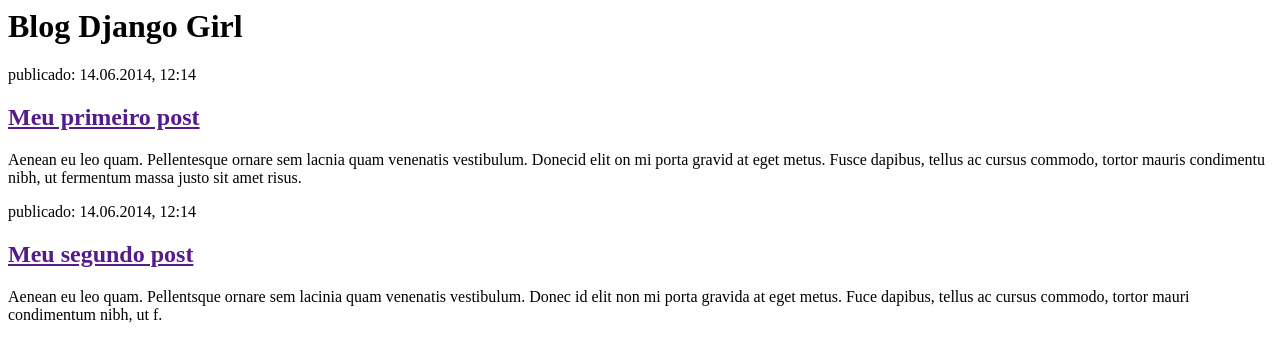
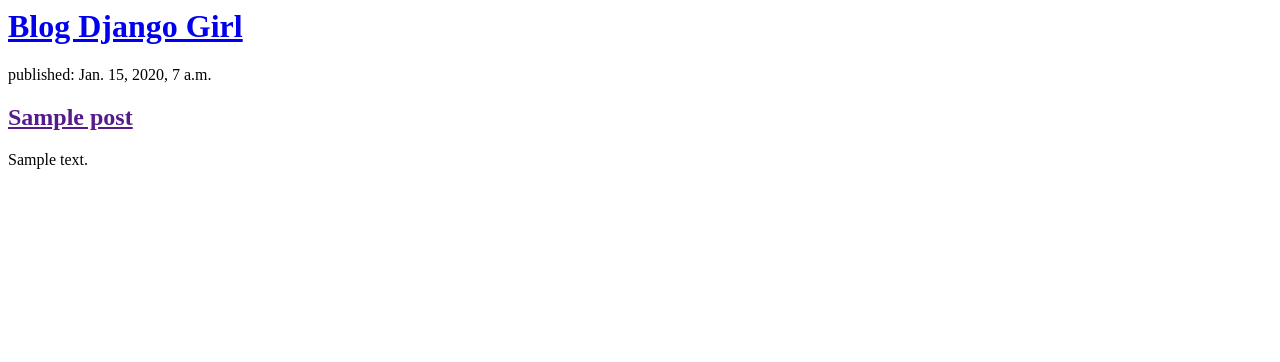
Before and after one commit to marmschu/my-first-blog, a Django app: template blog/templates/blog/post_list.html in a window 1280 px wide. Shown: the top 362 px of the page. Run offline with Django 3.2, Linux system fonts and the light colour scheme; the template is opened without the code that fills it: values that come from a table or form of the project are taken from there, others are empty; tables that the repository leaves empty hold one stand-in row (values such as "Sample post").

Commit message:
Modified templates to display posts from database

```diff
--- a/blog/templates/blog/post_list.html
+++ b/blog/templates/blog/post_list.html
@@ -1,24 +1,20 @@
 <html>
 	<head>
-		<title>Blg Django Girl</title>
+		<title>Blog Django Girl</title>
 	</head>
 
 	<body>
 		<div>
-			<h1><a hf="/">Blog Django Girl</a></h1>
+			<h1><a href="/">Blog Django Girl</a></h1>
 		</div>
 
-		<div>
-			<p>publicado: 14.06.2014, 12:14</p>
-			<h2><a href="">Meu primeiro post</a></h2>
-			<p>Aenean eu leo quam. Pellentesque ornare sem lacnia quam venenatis vestibulum. Donecid elit on mi porta gravid at eget metus. Fusce dapibus, tellus ac cursus commodo, tortor mauris condimentu nibh, ut fermentum massa justo sit amet risus.</p>
-		</div>
-
-		<div>
-			<p>publicado: 14.06.2014, 12:14</p>
-			<h2><a href="">Meu segundo post</a></h2>
-			<p>Aenean eu leo quam. Pellentsque ornare sem lacinia quam venenatis vestibulum. Donec id elit non mi porta gravida at eget metus. Fuce dapibus, tellus ac cursus commodo, tortor mauri condimentum nibh, ut f.</p>
-		</div>
+		{% for post in posts %}
+			<div>
+				<p>published: {{ post.published_date }}</p>
+				<h2><a href="">{{ post.title }}</a></h2>
+				<p>{{ post.text|linebreaksbr }}</p>
+			</div>
+		{% endfor %}
 
 	</body>
 </html>
--- a/blog/views.py
+++ b/blog/views.py
@@ -1,4 +1,7 @@
 from django.shortcuts import render
+from django.utils import timezone
+from .models import Post
 
 def post_list(request):
-    return render(request, 'blog/post_list.html', {})
+    posts = Post.objects.filter(published_date__lte=timezone.now()).order_by('published_date')
+    return render(request, 'blog/post_list.html', {'posts': posts})
```
